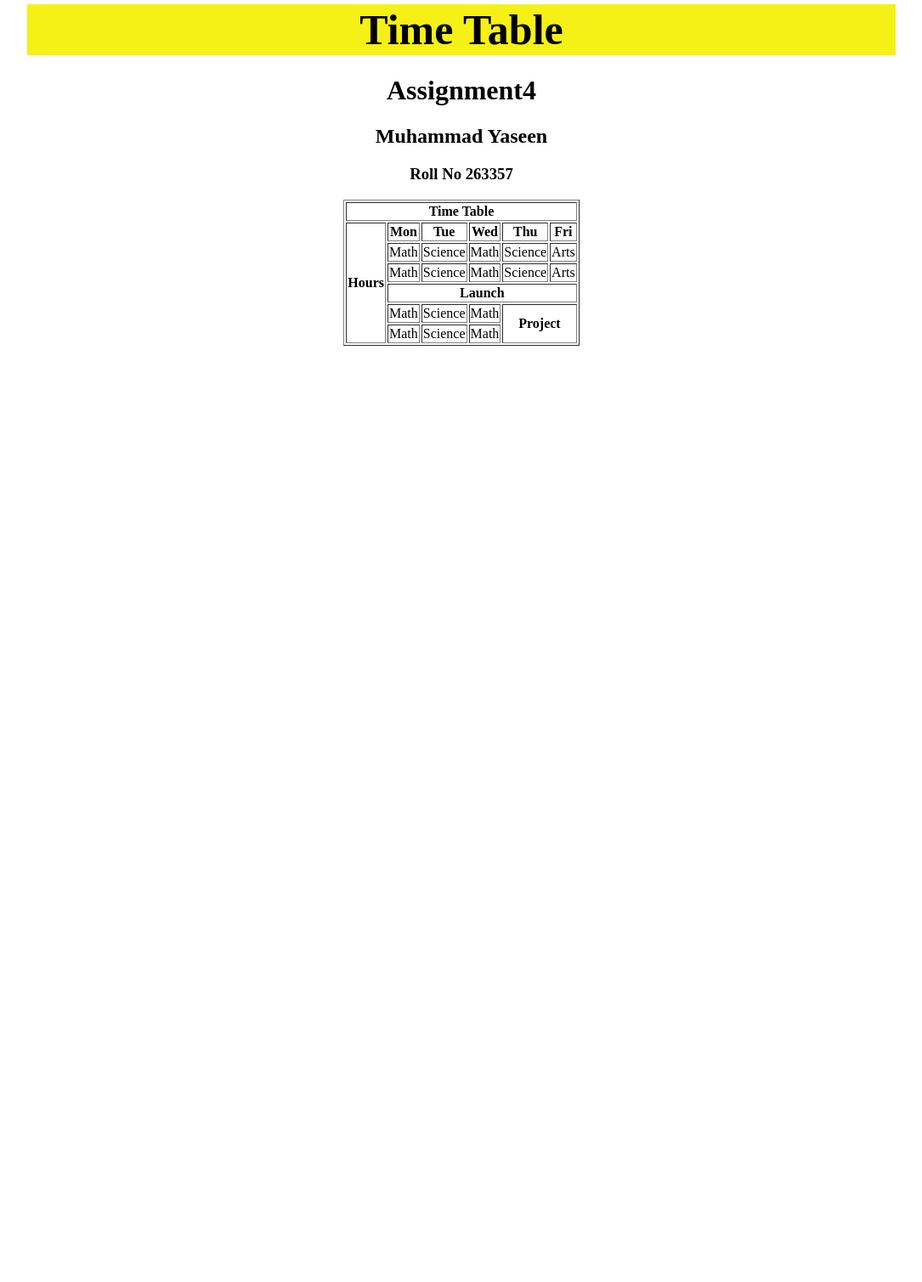
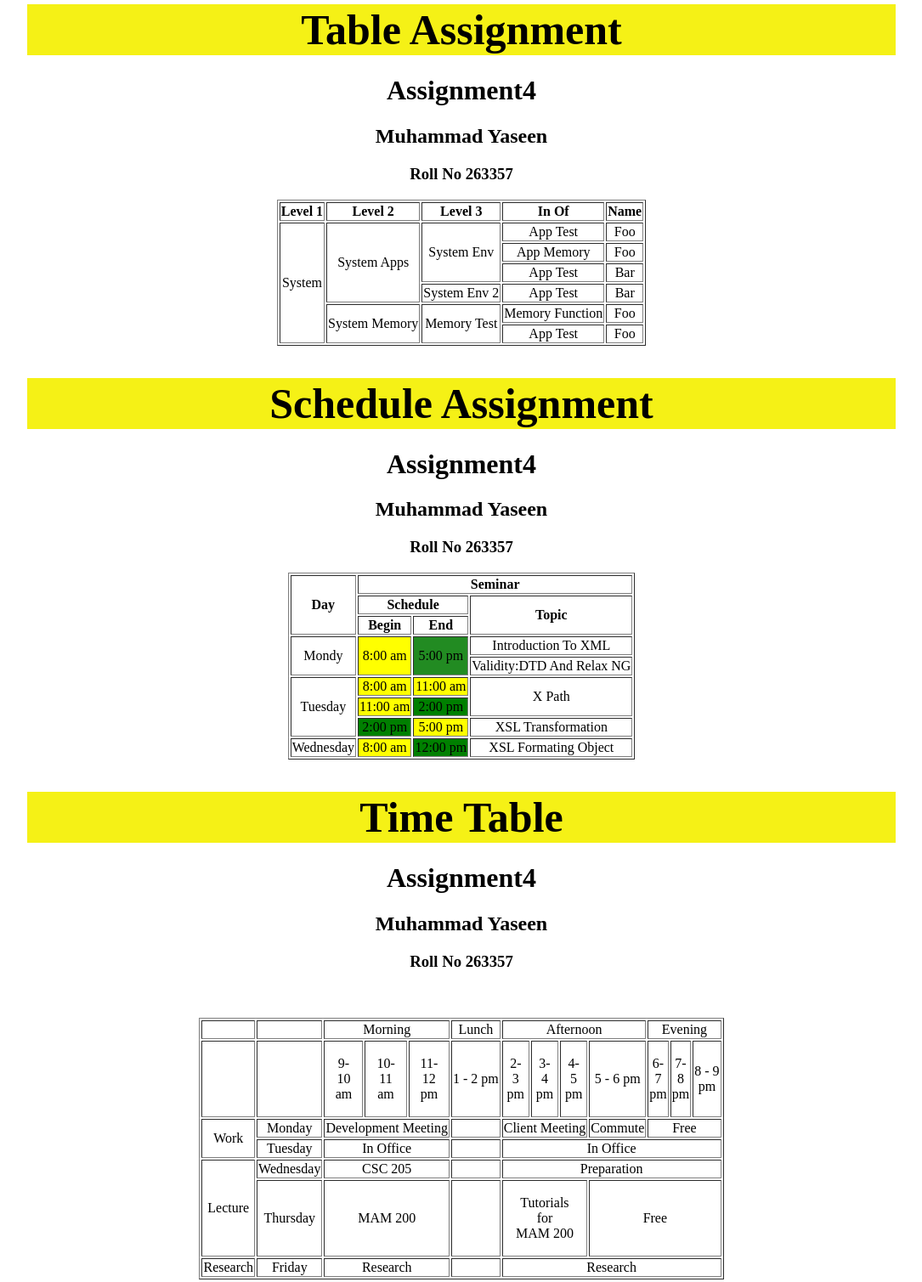
Before and after one commit to Muhammad-Yaseen-12/Assignment4, a plain HTML site: page index.html in a window 1280 px wide. Shown: the part 1798-3307 px from the top of the page at 85% size, without its empty margins (97-1182 px from the left). Before the commit the page ends 2213 px from the top, so only its background shows below. Drawn offline with Linux system fonts and the light colour scheme.

Commit message:
Assignmnet4

```diff
--- a/index.html
+++ b/index.html
@@ -4,6 +4,7 @@
 <head>
     <title>Assignment4</title>
 </head>
+
 
 <body>
     <center>
@@ -519,6 +520,129 @@
     <br>
     <br>
     <center>
+
+        <table>
+            <tr>
+                <th
+                    style="text-align: center; font-size: 50px; width: 1020px; height: 30px; background-color: #f5f116;">
+                    Table Assignment</th>
+            </tr>
+        </table>
+        </table>
+        <h1 style="text-align: center;">Assignment4</h1>
+        <div style="text-align: center;">
+            <h2>Muhammad Yaseen</h2>
+            <h3>Roll No 263357</h3>
+        </div>
+        <table style="text-align: center;" border="1px black solid ">
+            <tr>
+                <th>Level 1</th>
+                <th>Level 2</th>
+                <th>Level 3</th>
+                <th>In Of</th>
+                <th>Name</th>
+            </tr>
+            <tr>
+                <td rowspan="6">System</td>
+                <td rowspan="4">System Apps</td>
+                <td rowspan="3">System Env</td>
+                <td>App Test</td>
+                <td>Foo</td>
+            </tr>
+            <tr>
+                <td>App Memory</td>
+                <td>Foo</td>
+            </tr>
+            <tr>
+                <td>App Test</td>
+                <td>Bar</td>
+            </tr>
+            <tr>
+                <td>System Env 2</td>
+                <td>App Test</td>
+                <td>Bar</td>
+            </tr>
+            <tr>
+                <td rowspan="2">System Memory</td>
+                <td rowspan="2">Memory Test</td>
+                <td>Memory Function</td>
+                <td>Foo</td>
+
+            </tr>
+            <tr>
+                <td>App Test</td>
+                <td> Foo</td>
+            </tr>
+        </table>
+        <br>
+        <br>
+
+        <table>
+            <tr>
+                <th
+                    style="text-align: center; font-size: 50px; width: 1020px; height: 30px; background-color: #f5f116;">
+                    Schedule Assignment</th>
+            </tr>
+        </table>
+        </table>
+        <h1 style="text-align: center;">Assignment4</h1>
+        <div style="text-align: center;">
+            <h2>Muhammad Yaseen</h2>
+            <h3>Roll No 263357</h3>
+        </div>
+
+        <table style="text-align: center;" border="1px black solid ">
+            <tr>
+                <th rowspan="3">Day</th>
+                <th colspan="3">Seminar</th>
+            </tr>
+            <tr>
+                <th colspan="2">Schedule</th>
+                <th rowspan="2">Topic</th>
+            </tr>
+            <tr>
+                <th>Begin</th>
+                <th>End</th>
+
+            </tr>
+            <tr>
+                <td rowspan="2">Mondy</td>
+                <td style="background-color: yellow;" rowspan="2">8:00 am</td>
+                <td style="background-color: forestgreen;" rowspan="2">5:00 pm</td>
+                <td>Introduction To XML</td>
+            </tr>
+            <tr>
+                <td>Validity:DTD And Relax NG</td>
+
+            </tr>
+            <tr>
+                <td rowspan="3">Tuesday</td>
+                <td style="background-color: yellow;">8:00 am</td>
+                <td style="background-color: yellow;">11:00 am</td>
+                <td rowspan="2">X Path</td>
+            </tr>
+            <tr>
+                <td style="background-color: yellow;">11:00 am</td>
+                <td style="background-color: green;">2:00 pm</td>
+            </tr>
+            <tr>
+                <td style="background-color: green;">2:00 pm</td>
+                <td style="background-color: yellow;">5:00 pm</td>
+                <td>XSL Transformation</td>
+
+            </tr>
+            <tr>
+                <td>Wednesday</td>
+                <td style="background-color: yellow;">8:00 am</td>
+                <td style="background-color: green;">12:00 pm </td>
+                <td>XSL Formating Object </td>
+            </tr>
+        </table>
+        <br>
+        <br>
+
+        <!-- TIME TABLE -->
+
         <table>
             <tr>
                 <th
@@ -531,47 +655,99 @@
             <h2>Muhammad Yaseen</h2>
             <h3>Roll No 263357</h3>
         </div>
-        <table border="1px black solid ">
+        <table style="text-align: center;" border="1px black solid">
             <tr>
-                <th colspan="6">Time Table</th>
+                <td></td>
+                <td></td>
+                <td colspan="3">Morning</td>
+                <td>Lunch</td>
+                <td colspan="4">Afternoon</td>
+                <td colspan="3">Evening</td>
             </tr>
             <tr>
-                <tH rowspan="6">Hours</tH>
-                <tH>Mon</tH>
-                <tH>Tue</tH>
-                <tH>Wed</tH>
-                <tH>Thu</tH>
-                <tH>Fri</tH>
+                <td></td>
+
+                <td></td>
+                <td>
+                    <p>9- <br /> 10 <br /> am</p>
+                </td>
+                <td>
+                    <p>10- <br /> 11 <br /> am</p>
+                </td>
+                <td>
+                    <p>11- <br /> 12 <br /> pm</p>
+                </td>
+                <td>
+                    <p> 1 - 2 pm</p>
+
+                </td>
+                <td>
+                    <p> 2- <br /> 3 <br /> pm</p>
+                </td>
+                <td>
+                    <p>3- <br /> 4 <br /> pm</p>
+                </td>
+                <td>
+                    <p>4-<br /> 5 <br /> pm</p>
+                </td>
+
+                <td>
+                    <p>5 - 6 pm</p>
+                </td>
+                <td>
+                    <p>6- <br /> 7 <br /> pm</p>
+                </td>
+                <td>
+                    <p>7- <br /> 8 <br /> pm</p>
+                </td>
+                <td>
+                    <p>8 - 9<br /> pm</p>
+                </td>
             </tr>
             <tr>
-                <td>Math</td>
-                <td>Science</td>
-                <td>Math</td>
-                <td>Science</td>
-                <td>Arts</td>
+                <td rowspan="2">Work</td>
+                <td>Monday</td>
+                <td colspan="3">Development Meeting</td>
+                <td></td>
+                <td colspan="3">Client Meeting</td>
+                <td>Commute</td>
+                <td colspan="3">Free</td>
             </tr>
             <tr>
-                <td>Math</td>
-                <td>Science</td>
-                <td>Math</td>
-                <td>Science</td>
-                <td>Arts</td>
+                <td>Tuesday</td>
+                <td colspan="3">In Office</td>
+                <td></td>
+                <td colspan="7">In Office</td>
             </tr>
             <tr>
-                <th colspan="5">Launch</th>
+                <td rowspan="2">Lecture</td>
+                <td>Wednesday</td>
+                <td colspan="3">CSC 205</td>
+                <td></td>
+                <td colspan="7">Preparation</td>
             </tr>
             <tr>
-                <td>Math</td>
-                <Td>Science</Td>
-                <td>Math</td>
-                <th colspan="2" rowspan="2">Project</th>
+                <td>Thursday</td>
+                <td colspan="3">MAM 200</td>
+                <td></td>
+                <td colspan="3">
+                    <p>Tutorials <br />for <br /> MAM 200</p>
+                </td>
+                <td colspan="4">Free</td>
             </tr>
             <tr>
-                <td>Math</td>
-                <Td>Science</Td>
-                <td>Math</td>
+                <td>Research</td>
+
+                <td>Friday</td>
+                <td colspan="3">Research</td>
+                <td></td>
+                <td colspan="7">Research</td>
             </tr>
+
+
+            <br><br>
         </table>
+
     </center>
 </body>
 
```
